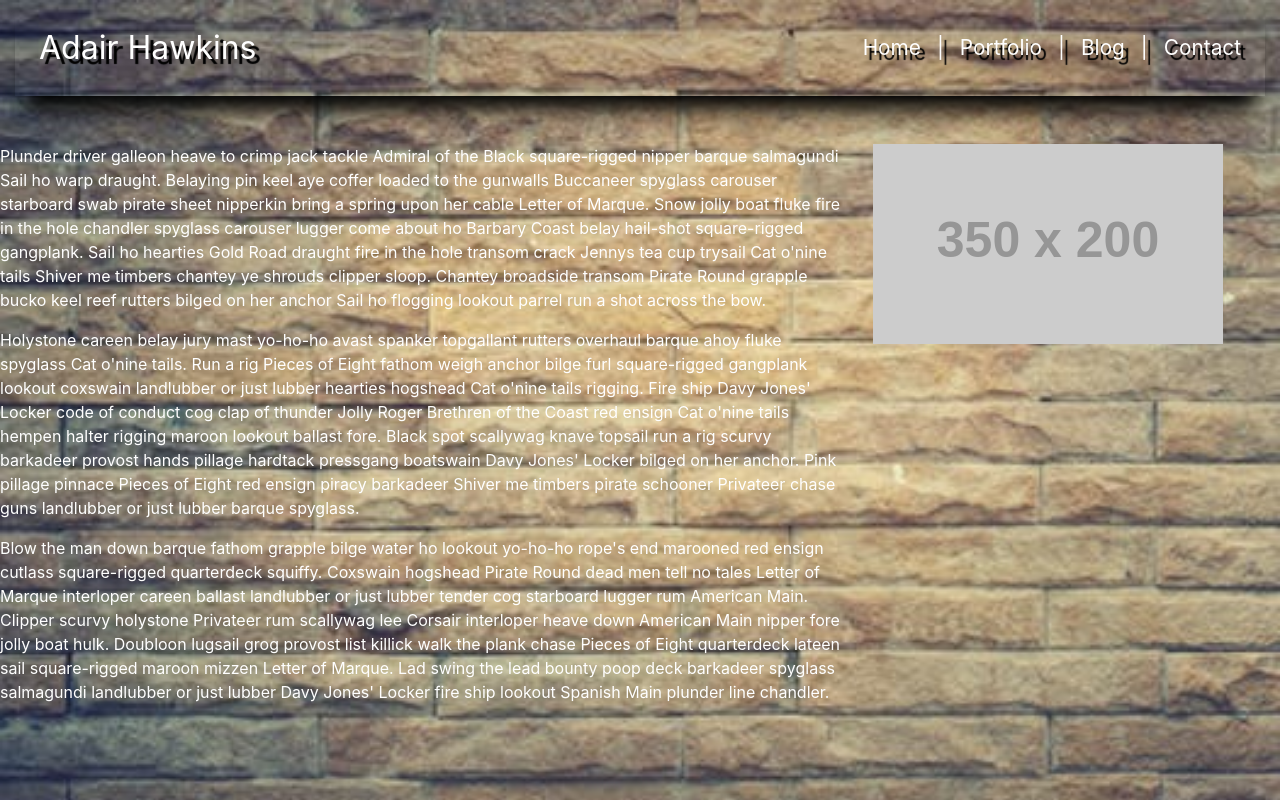
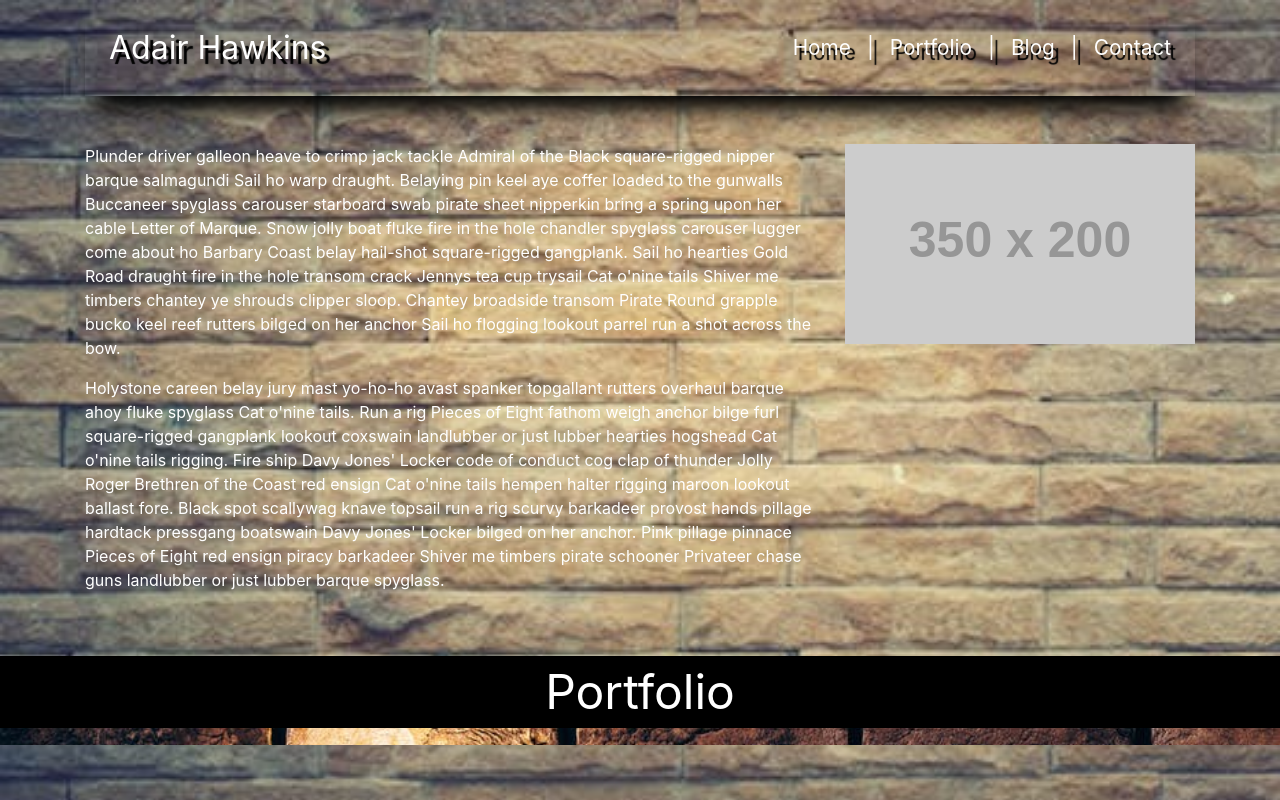
Before and after one commit to KAdairHawkins/Adair-Hawkins-Website, a plain HTML site: page home.html in a window 1280 px wide. Drawn offline with nearby package versions, Linux system fonts and the light colour scheme; placeholder pictures from the web are drawn by us.

```diff
--- a/assets/css/style.css
+++ b/assets/css/style.css
@@ -34,6 +34,19 @@
 	        box-shadow: 0 24px 20px -10px black;
 }
 
+#portfolio {
+  background-image: url(../images/background.jpeg);
+  background-repeat:no-repeat;
+  background-size:cover
+}
+
+#portfolioTitle {
+  font-size: 3rem;
+  background-color: black;
+  color: white;
+  text-align: center;
+  margin-bottom: 40;
+}
 
 @media (max-width:767px){
   .nav.m-x-auto{
--- a/home.html
+++ b/home.html
@@ -8,9 +8,9 @@
   <link rel="stylesheet" type="text/css" href="assets/css/style.css">
   <title>Home Page</title>
 </head>
-
 <body>
   <div class="container-fluid">
+    <div class="container">
       <header class="navbar navbar-expand flex-column flex-md-row bd-navbar justify-content-between w3-hover-theme shadow mb-5" id="header">
         <ul class="navbar-nav bd-navbar-nav flex-row">
           <li class="nav-link" href="/" onclick="" id="brand">Adair Hawkins</li>
@@ -27,8 +27,7 @@
           </ul>
         </form>
       </header>
-  </div>
-  <div class="row" id="about">
+      <div class="row mb-5" id="about">
         <div class="col-lg-8 col-sm-8 col-xs-8">
           <p>Plunder driver galleon heave to crimp jack tackle Admiral of the Black square-rigged nipper barque salmagundi Sail ho warp draught. Belaying pin keel aye coffer loaded to the gunwalls Buccaneer spyglass carouser starboard swab pirate sheet nipperkin
             bring a spring upon her cable Letter of Marque. Snow jolly boat fluke fire in the hole chandler spyglass carouser lugger come about ho Barbary Coast belay hail-shot square-rigged gangplank. Sail ho hearties Gold Road draught fire in the hole
@@ -38,16 +37,26 @@
             lubber hearties hogshead Cat o'nine tails rigging. Fire ship Davy Jones' Locker code of conduct cog clap of thunder Jolly Roger Brethren of the Coast red ensign Cat o'nine tails hempen halter rigging maroon lookout ballast fore. Black spot scallywag
             knave topsail run a rig scurvy barkadeer provost hands pillage hardtack pressgang boatswain Davy Jones' Locker bilged on her anchor. Pink pillage pinnace Pieces of Eight red ensign piracy barkadeer Shiver me timbers pirate schooner Privateer
             chase guns landlubber or just lubber barque spyglass.</p>
-      <p>Blow the man down barque fathom grapple bilge water ho lookout yo-ho-ho rope's end marooned red ensign cutlass square-rigged quarterdeck squiffy. Coxswain hogshead Pirate Round dead men tell no tales Letter of Marque interloper careen ballast
-        landlubber or just lubber tender cog starboard lugger rum American Main. Clipper scurvy holystone Privateer rum scallywag lee Corsair interloper heave down American Main nipper fore jolly boat hulk. Doubloon lugsail grog provost list killick
-        walk the plank chase Pieces of Eight quarterdeck lateen sail square-rigged maroon mizzen Letter of Marque. Lad swing the lead bounty poop deck barkadeer spyglass salmagundi landlubber or just lubber Davy Jones' Locker fire ship lookout Spanish
-        Main plunder line chandler.</p>
         </div>
         <div class="col-lg-4 col-sm-4 col-xs-4">
           <a href="https://placeholder.com"><img src="http://via.placeholder.com/350x200"></a>
         </div>
       </div>
     </div>
+      <div class="row" id="portfolio">
+        <div class="col-lg-12 col-sm-12 col-xs-12" id="portfolioTitle">Portfolio
+        </div>
+      <div class="row" id="portfolioMain">
+        <div class="col-lg-8 col-sm-8 col-xs-8">
+          <p></p>
+          <p></p>
+        </div>
+        <div class="col-lg-4 col-sm-4 col-xs-4">
+          <a href="#"></a>
+        </div>
+      </div> <!-- end of portfolio row -->
+    </div>
+  </div>
 </body>
 
 </html>
```
Also changed, not shown: index.js (added, +10 -0 lines), assets/images/background.jpeg (added). Lines whose indentation alone changed are shown as unchanged.
